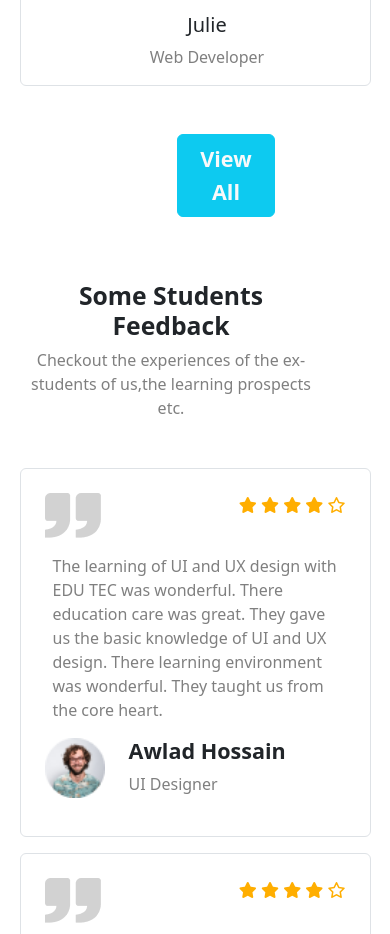
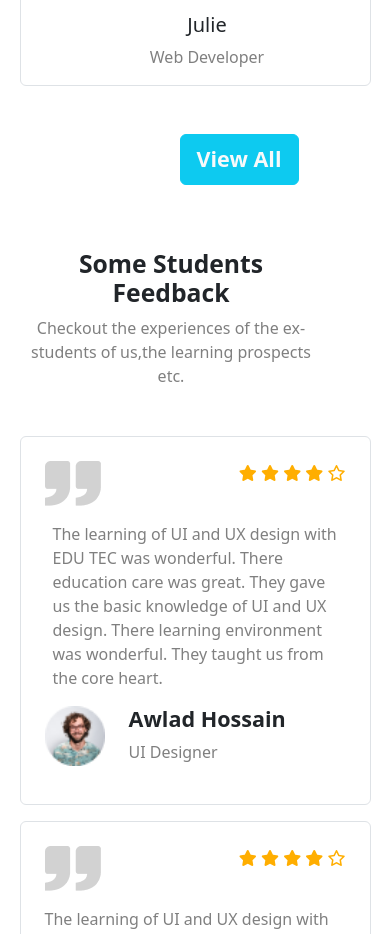
Before and after one commit to Osamayunus/Assignment-3, a plain HTML site: page index.html in a window 390 px wide. Shown: the part 5460-6394 px from the top of the page. Drawn offline with nearby package versions, Linux system fonts and the light colour scheme.

Commit message:
successful-student-view-button-done+mobile-view-complect

```diff
--- a/index.html
+++ b/index.html
@@ -299,10 +299,12 @@
             </div>
             <!-- pics of successful students end-->
             <!-- view all button -->
-            <div class="d-flex justify-content-center d-md-none d-lg-block mt-5 mb-5 me-5 pe-5"
-                style="margin: 0  0 0  45% ;">
-                <button href="https://getbootstrap.com/docs/5.2/layout/grid/#grid-options" type="button"
-                    class="btn rounded btn-info btn-lg text-light fs-4 fw-semibold">View All</button>
+            <div class="ms-3 ms-lg-0">
+                <div
+                    class="d-lg-flex justify-content-lg-center d-md-none d-lg-block ms-lg-0 mt-5 mb-5 ms-5 ps-5 ps-lg-0">
+                    <button href="https://getbootstrap.com/docs/5.2/layout/grid/#grid-options" type="button"
+                        class="btn rounded ms-5 ms-lg-0 btn-info btn-lg text-light fs-4 fw-semibold">View All</button>
+                </div>
             </div>
 
         </div>
```
